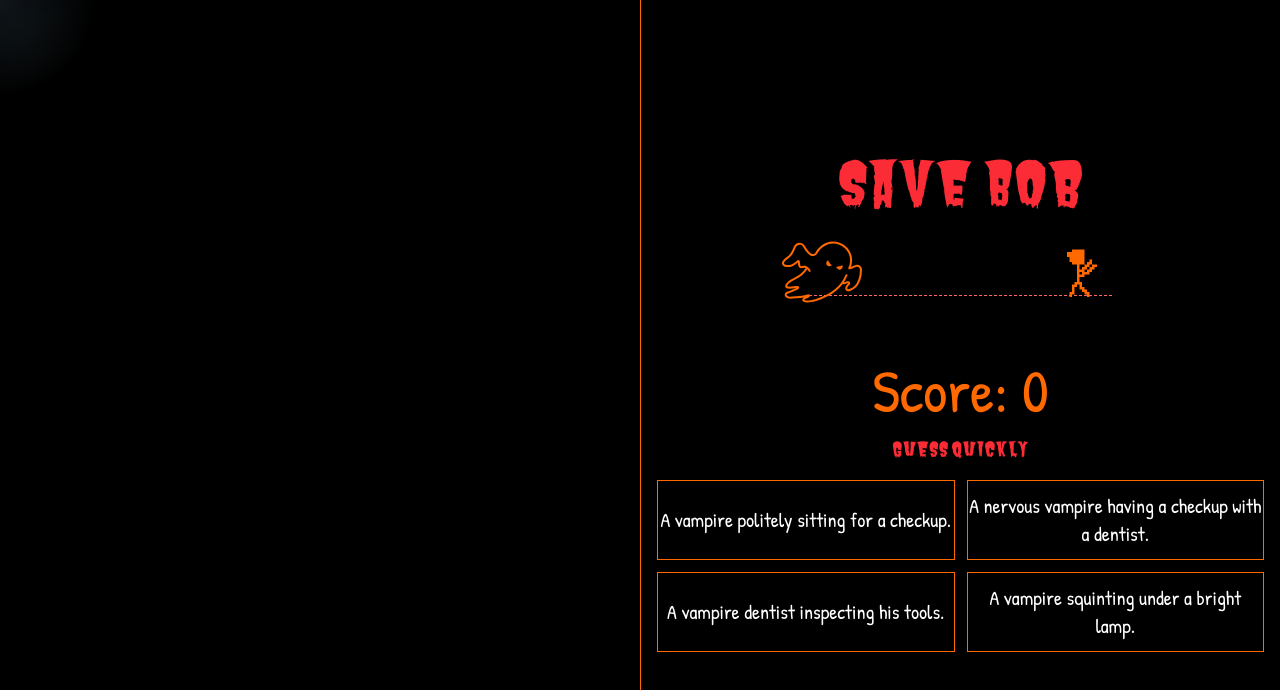
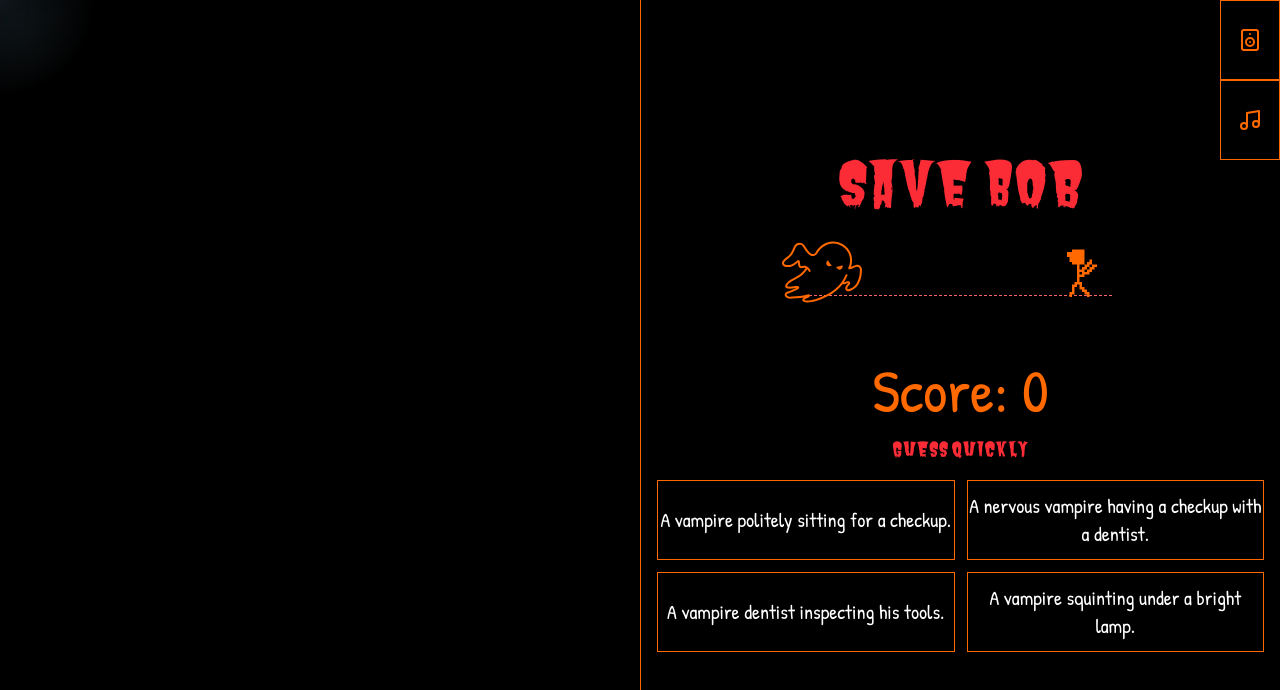
Before and after one commit to DannyK05/guess-or-treat, a React (Vite) app: page /game in a window 1280 px wide. Shown: the top 690 px of the page. Built offline with nearby package versions, Linux system fonts and the light colour scheme.

Commit message:
feat(game): implement toggle for sound effects and gameplay music

```diff
--- a/index.html
+++ b/index.html
@@ -2,7 +2,7 @@
 <html lang="en">
   <head>
     <meta charset="UTF-8" />
-    <link rel="icon" type="image/svg+xml" href="/public/svgs/pumpkin.svg" />
+    <link rel="icon" type="image/svg+xml" href="/svgs/pumpkin.svg" />
     <meta name="viewport" content="width=device-width, initial-scale=1.0" />
     <meta
       name="description"
--- a/package.json
+++ b/package.json
@@ -10,6 +10,7 @@
     "preview": "vite preview"
   },
   "dependencies": {
+    "lucide-react": "^0.562.0",
     "react": "^19.1.1",
     "react-dom": "^19.1.1",
     "react-router": "^7.9.5",
--- a/src/components/Button.tsx
+++ b/src/components/Button.tsx
@@ -1,5 +1,5 @@
 import type { ReactNode } from "react";
-import { twJoin } from "tailwind-merge";
+import { twMerge } from "tailwind-merge";
 
 type ButtonProps = React.ButtonHTMLAttributes<HTMLButtonElement> & {
   className?: string;
@@ -9,9 +9,9 @@ export default function Button({ className, children, ...props }: ButtonProps) {
   return (
     <button
       {...props}
-      className={twJoin(
-        className,
-        "text-white text-sm h-20 w-40 font-medium border border-orange-500 active:bg-orange-500 lg:text-xl"
+      className={twMerge(
+        "flex items-center justify-center text-white text-sm h-20 w-40 font-medium border border-orange-500 active:bg-orange-500 lg:text-xl",
+        className
       )}
     >
       {children}
--- a/src/modules/game/components/GameOver.tsx
+++ b/src/modules/game/components/GameOver.tsx
@@ -1,7 +1,8 @@
 import { Link } from "react-router";
 import Button from "../../../components/Button";
+import type { TScreenProps } from "../types";
 
-export default function GameOver({ score }: { score: number }) {
+export default function GameOver({ score, isMusicOn }: TScreenProps) {
   return (
     <div className="flex flex-col items-center justify-center h-screen text-orange-500 space-y-4">
       <h1 className="text-4xl text-red-500 lg:text-6xl">🎃 Game Over!</h1>
@@ -11,10 +12,10 @@ export default function GameOver({ score }: { score: number }) {
           Back Home
         </Button>
       </Link>
-      <audio autoPlay>
+      <audio autoPlay muted={!isMusicOn}>
         <source src="/audio/blood-pop.wav" type="audio/wav" />
       </audio>
-      <audio autoPlay>
+      <audio autoPlay muted={!isMusicOn}>
         <source src="/audio/game-lost.wav" type="audio/wav" />
       </audio>
     </div>
--- a/src/modules/game/components/Win.tsx
+++ b/src/modules/game/components/Win.tsx
@@ -1,7 +1,8 @@
 import { Link } from "react-router";
 import Button from "../../../components/Button";
+import type { TScreenProps } from "../types";
 
-export default function Win({ score }: { score: number }) {
+export default function Win({ score, isMusicOn }: TScreenProps) {
   return (
     <div className="flex flex-col items-center justify-center h-screen text-orange-500 space-y-4">
       <h1 className="text-4xl text-red-500 lg:text-6xl">😁You win!</h1>
@@ -13,7 +14,7 @@ export default function Win({ score }: { score: number }) {
         </Button>
       </Link>
 
-      <audio autoPlay>
+      <audio autoPlay muted={isMusicOn}>
         <source src="/audio/game-won.wav" type="audio/wav" />
       </audio>
     </div>
--- a/src/modules/game/index.tsx
+++ b/src/modules/game/index.tsx
@@ -4,6 +4,7 @@ import Button from "../../components/Button";
 import Hostage from "../../components/Hostage";
 import Win from "./components/Win";
 import GameOver from "./components/GameOver";
+import { Music, Speaker } from "lucide-react";
 
 export default function Game() {
   const questions = useRandomSets();
@@ -13,6 +14,8 @@ export default function Game() {
 
   const [score, setScore] = useState(0);
   const [position, setPosition] = useState({ x: 0, y: 0 });
+  const [isMusicOn, setIsMusicOn] = useState(true);
+  const [isSoundOn, setIsSoundOn] = useState(true);
   const [currentIndex, setCurrentIndex] = useState(0);
   const [hostageDistance, setHostageDistance] = useState(200);
 
@@ -45,6 +48,9 @@ export default function Game() {
     }
   };
 
+  const handleMusic = () => setIsMusicOn(!isMusicOn);
+  const handleSound = () => setIsSoundOn(!isSoundOn);
+
   useEffect(() => {
     const interval = setInterval(() => {
       if (hostageDistance > 0) {
@@ -57,14 +63,23 @@ export default function Game() {
 
   if (currentIndex == questions.length - 1 || hostageDistance == 0) {
     if (score > 7) {
-      return <Win score={score} />;
+      return <Win score={score} isMusicOn={isMusicOn} />;
     } else {
-      return <GameOver score={score} />;
+      return <GameOver score={score} isMusicOn={isMusicOn} />;
     }
   }
 
   return (
     <div className="w-full h-screen overflow-hidden flex flex-col items-center justify-between  lg:flex-row lg:h-screen">
+      <div className="absolute z-10 flex flex-col items-end right-0 top-0">
+        <Button className="w-15" onClick={handleMusic}>
+          <Speaker color={isMusicOn ? "#FF6900" : "#FFFF"} />
+        </Button>
+
+        <Button className="w-15" onClick={handleSound}>
+          <Music color={isSoundOn ? "#FF6900" : "#FFFF"} />
+        </Button>
+      </div>
       <div
         className="w-full h-1/2 relative overflow-hidden lg:w-1/2 lg:h-screen"
         onMouseMove={handleMouse}
@@ -124,19 +139,19 @@ export default function Game() {
         </div>
       </div>
 
-      <audio autoPlay loop>
+      <audio autoPlay loop muted={!isMusicOn}>
         <source src="/audio/lone-wolf-howling.wav" type="audio/wav" />
       </audio>
 
-      <audio autoPlay loop>
+      <audio autoPlay loop muted={!isMusicOn}>
         <source src="/audio/scary-graveyard-wind.wav" type="audio/wav" />
       </audio>
 
-      <audio ref={correctAudioRef}>
+      <audio ref={correctAudioRef} muted={!isSoundOn}>
         <source src="/audio/correct-tone.wav" type="audio/wav" />
       </audio>
 
-      <audio ref={wrongAudioRef}>
+      <audio ref={wrongAudioRef} muted={!isSoundOn}>
         <source src="/audio/wrong-tone.wav" type="audio/wav" />
       </audio>
     </div>
--- a/src/modules/game/types.ts
+++ b/src/modules/game/types.ts
@@ -4,3 +4,9 @@ export type TScene = {
   options: string[];
   correctOption: string;
 };
+
+export type TScreenProps = {
+  score: number;
+  isMusicOn?: boolean;
+  isSoundOn?: boolean;
+};
```
Also changed, not shown: 1 other file (tests, documents, lock files or other folders).
